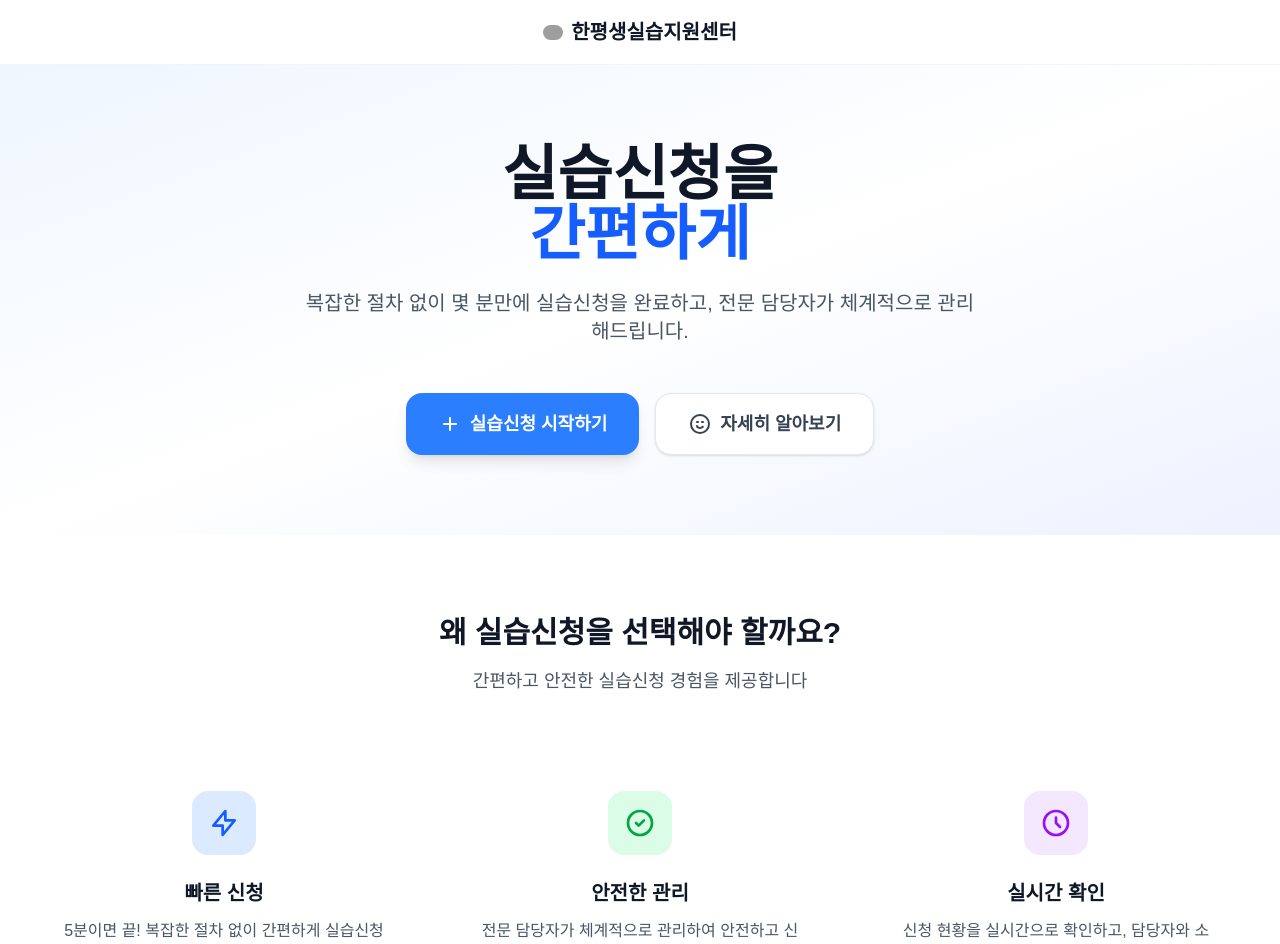
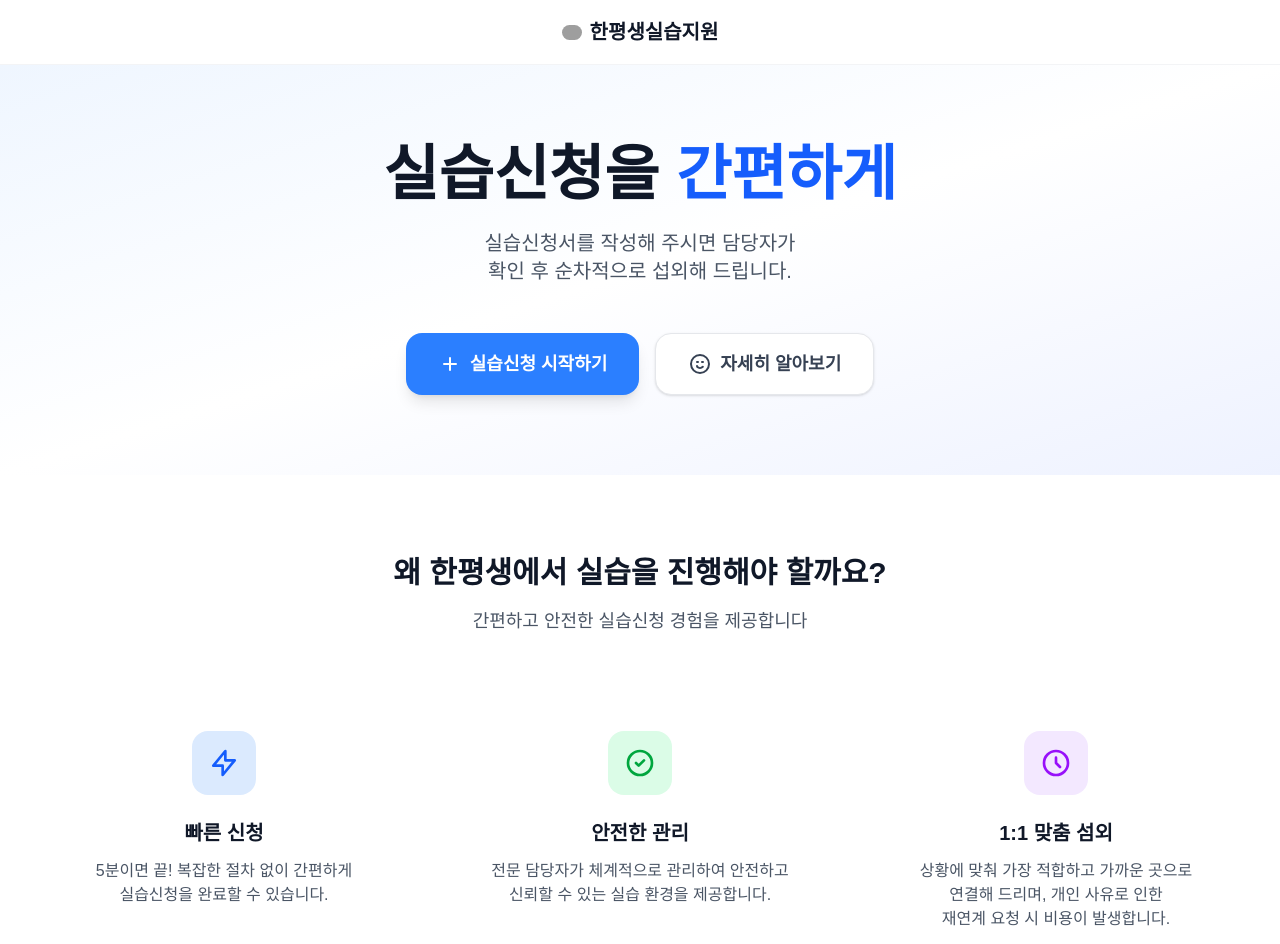
Before and after one commit to bp4sp4/korhrdsup, a Next.js app: page / in a window 1280 px wide. Shown: the top 944 px of the page. Built offline with nearby package versions, Linux system fonts and the light colour scheme; grey boxes are pictures that could not be loaded.

Commit message:
update korhrd sup

```diff
--- a/src/app/page.tsx
+++ b/src/app/page.tsx
@@ -17,7 +17,7 @@ export default function Home() {
                 />
               </div>
               <h1 className="ml-2 text-xl font-bold text-gray-900">
-                한평생실습지원센터
+                한평생실습지원
               </h1>
             </div>
           </div>
@@ -30,12 +30,12 @@ export default function Home() {
           <div className="text-center">
             <h1 className="text-5xl md:text-6xl font-bold text-gray-900 mb-6">
               실습신청을
-              <br />
-              <span className="text-blue-600">간편하게</span>
+              <span className="text-blue-600">&nbsp;간편하게</span>
             </h1>
             <p className="text-xl text-gray-600 mb-12 max-w-2xl mx-auto">
-              복잡한 절차 없이 몇 분만에 실습신청을 완료하고, 전문 담당자가
-              체계적으로 관리해드립니다.
+              실습신청서를 작성해 주시면 담당자가
+              <br />
+              확인 후 순차적으로 섭외해 드립니다.
             </p>
 
             <div className="flex flex-col sm:flex-row gap-4 justify-center">
@@ -84,7 +84,7 @@ export default function Home() {
         <div className="max-w-7xl mx-auto px-4 sm:px-6 lg:px-8">
           <div className="text-center mb-16">
             <h2 className="text-3xl font-bold text-gray-900 mb-4">
-              왜 실습신청을 선택해야 할까요?
+              왜 한평생에서 실습을 진행해야 할까요?
             </h2>
             <p className="text-lg text-gray-600">
               간편하고 안전한 실습신청 경험을 제공합니다
@@ -112,8 +112,8 @@ export default function Home() {
                 빠른 신청
               </h3>
               <p className="text-gray-600">
-                5분이면 끝! 복잡한 절차 없이 간편하게 실습신청을 완료할 수
-                있습니다.
+                5분이면 끝! 복잡한 절차 없이 간편하게
+                <br /> 실습신청을 완료할 수 있습니다.
               </p>
             </div>
 
@@ -137,8 +137,8 @@ export default function Home() {
                 안전한 관리
               </h3>
               <p className="text-gray-600">
-                전문 담당자가 체계적으로 관리하여 안전하고 신뢰할 수 있는 실습
-                환경을 제공합니다.
+                전문 담당자가 체계적으로 관리하여 안전하고
+                <br /> 신뢰할 수 있는 실습 환경을 제공합니다.
               </p>
             </div>
 
@@ -159,10 +159,12 @@ export default function Home() {
                 </svg>
               </div>
               <h3 className="text-xl font-bold text-gray-900 mb-3">
-                실시간 확인
+                1:1 맞춤 섬외
               </h3>
               <p className="text-gray-600">
-                신청 현황을 실시간으로 확인하고, 담당자와 소통할 수 있습니다.
+                상황에 맞춰 가장 적합하고 가까운 곳으로
+                <br /> 연결해 드리며, 개인 사유로 인한
+                <br /> 재연계 요청 시 비용이 발생합니다.
               </p>
             </div>
           </div>
--- a/src/components/admin/AdminSidebar.tsx
+++ b/src/components/admin/AdminSidebar.tsx
@@ -56,7 +56,7 @@ export default function AdminSidebar() {
               />
             </div>
             <span className="ml-2 text-xl font-semibold text-gray-900">
-              한평생실습지원센터
+              한평생실습지원
             </span>
           </div>
           <button
```
